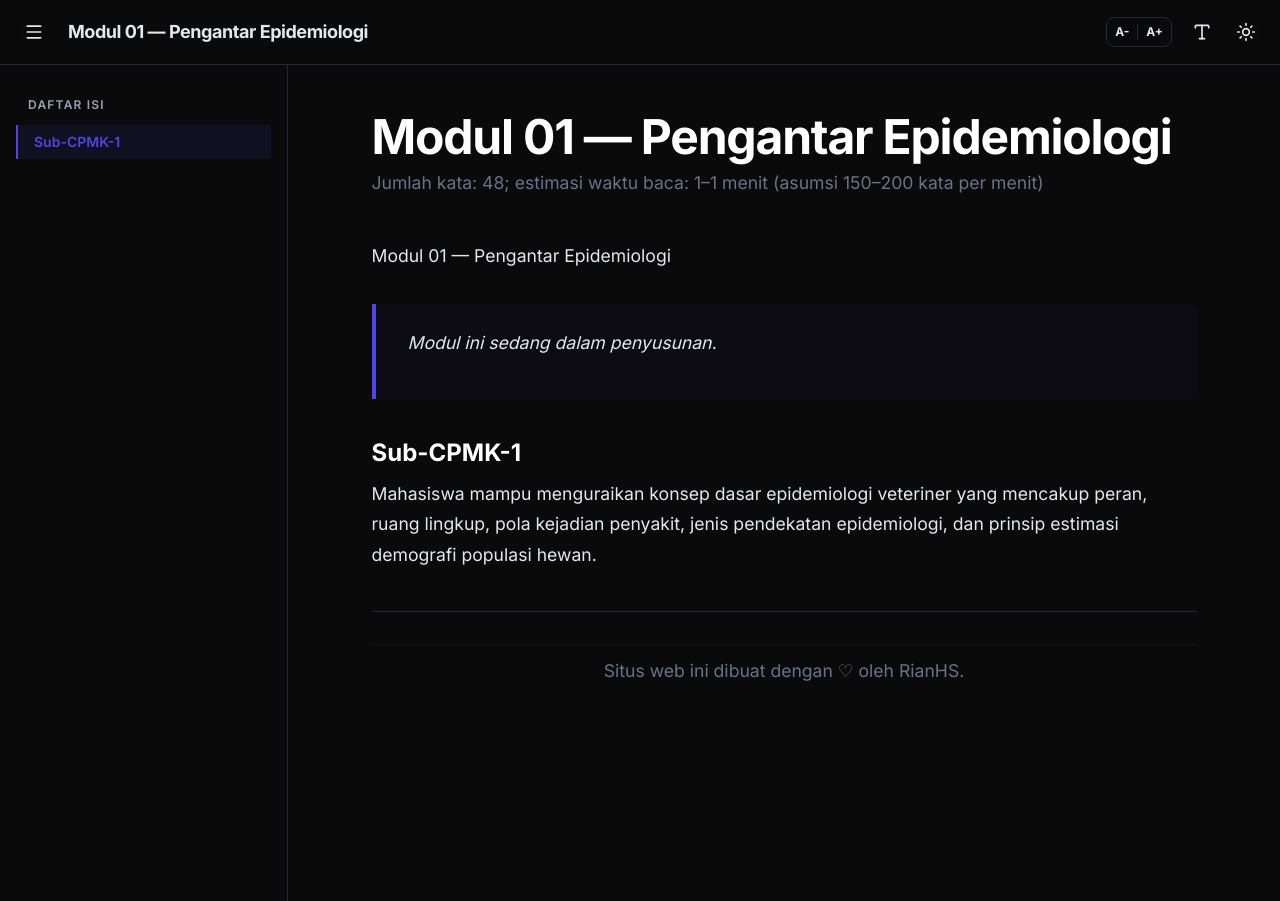
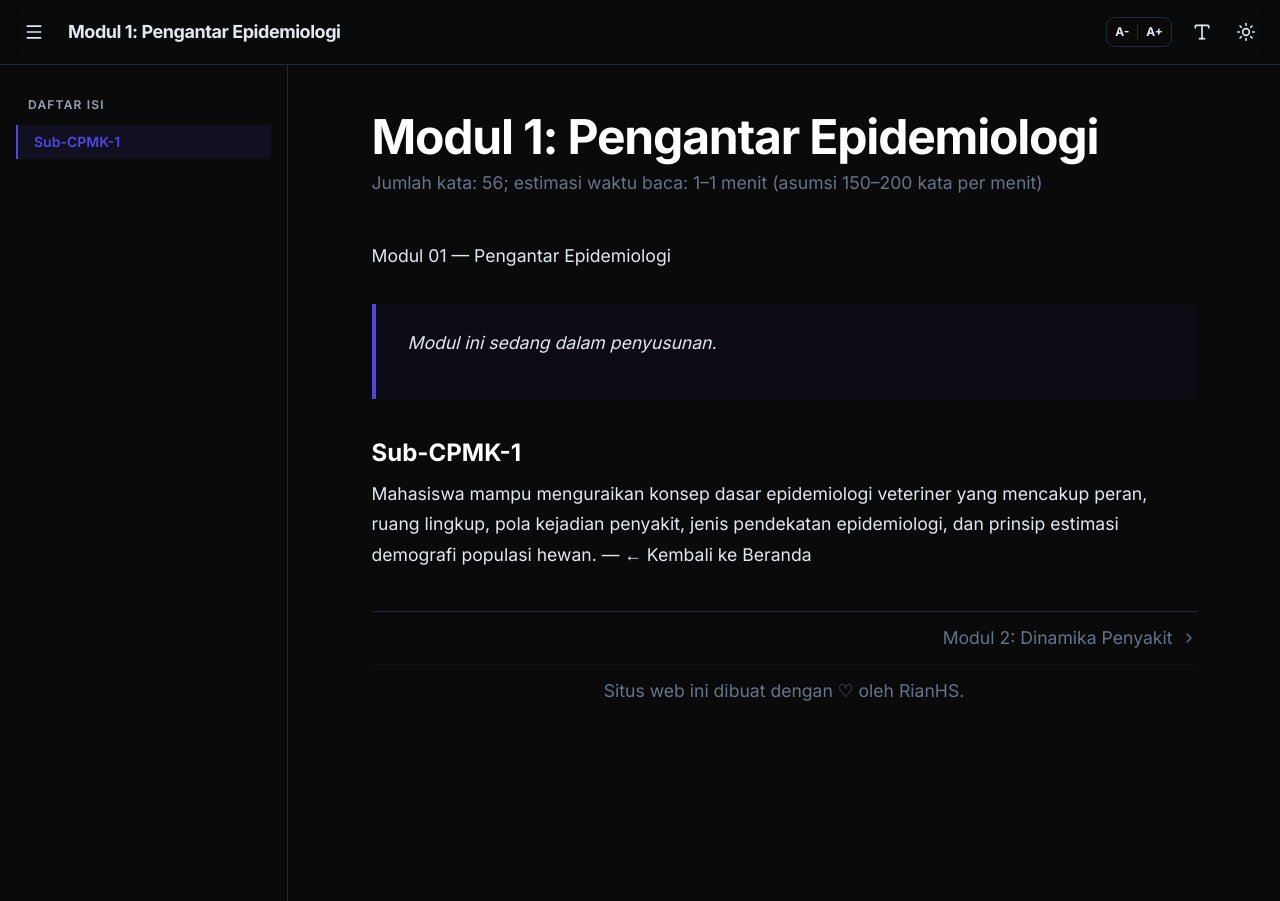
Before and after one commit to rianhs/epidemiologi-dan-ekonomi-veteriner, a Jekyll site: the page built from modul/modul-01.md, in a window 1280 px wide. Built offline with Jekyll 4.4.1, drawn with Linux system fonts in a browser that asks for light colours; nearby versions of some CDN libraries; our own code applies the rules of GitHub Pages for plain Markdown files.

Commit message:
Update modul-01.md

```diff
--- a/modul/modul-01.md
+++ b/modul/modul-01.md
@@ -1,6 +1,15 @@
+---
+layout: default
+title: "Modul 1: Pengantar Epidemiologi"
+next_url: "modul-02"
+next_title: "Modul 2: Dinamika Penyakit"
+---
+
 # Modul 01 — Pengantar Epidemiologi
 
 > Modul ini sedang dalam penyusunan.
 
 ## Sub-CPMK-1
 Mahasiswa mampu menguraikan konsep dasar epidemiologi veteriner yang mencakup peran, ruang lingkup, pola kejadian penyakit, jenis pendekatan epidemiologi, dan prinsip estimasi demografi populasi hewan.
+---
+[← Kembali ke Beranda](../index.md)
```
